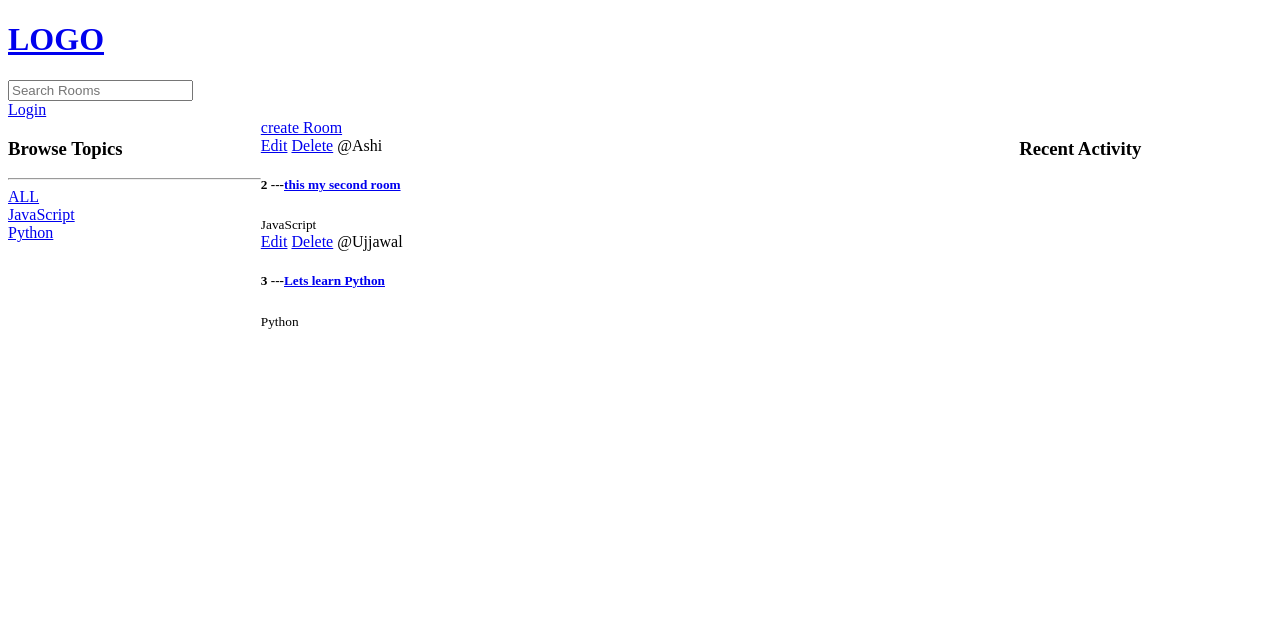
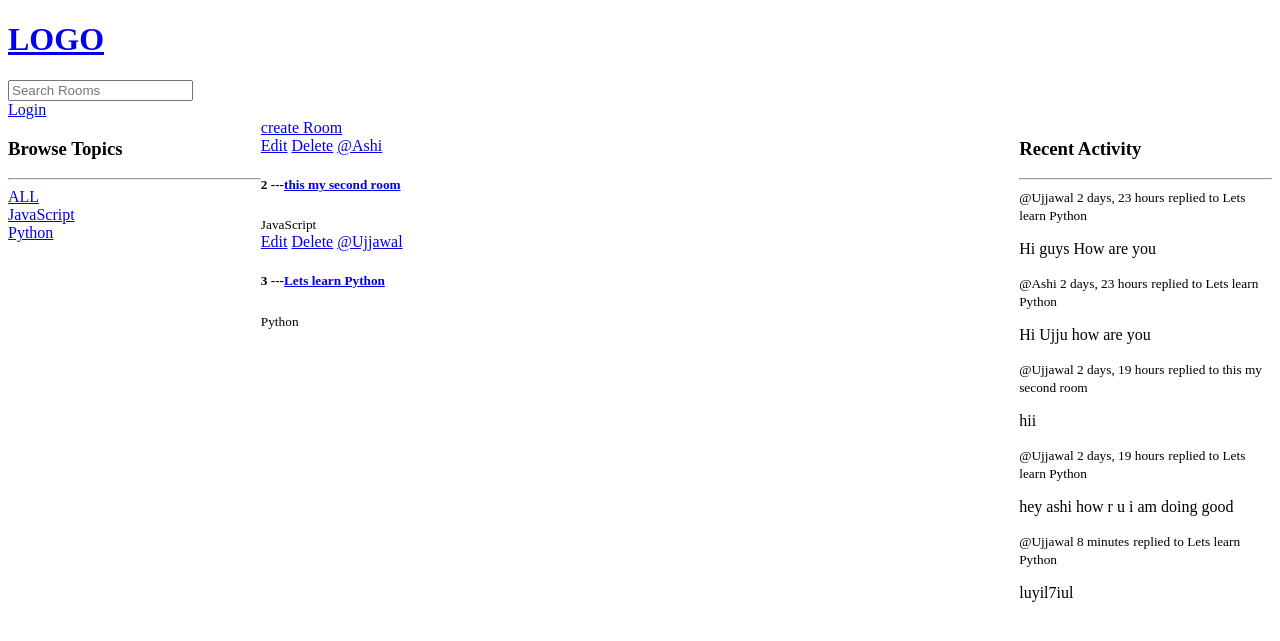
Before and after one commit to Ujj-CodeX/studybudd, a Django app: page / in a window 1280 px wide. Shown: the top 641 px of the page. Run offline with Django 5.2, Linux system fonts and the light colour scheme; data comes from the database, SQL or seed files in the repository; both versions use the stored data as it was after the commit.

Commit message:
Recent Activity implementation

```diff
--- a/base/templates/base/home.html
+++ b/base/templates/base/home.html
@@ -4,17 +4,7 @@
 
 <div class="home-container">
     <div>
-        <h3> Browse Topics</h3>
-        <hr>
-        <div>
-            <a href="{% url 'home' %}">ALL</a>
-        </div>
-
-        {% for topic in topics %}
-        <div>
-            <a href="{% url 'home' %}?q={{topic.name}}">{{topic.name}}</a>
-        </div>
-        {% endfor %}
+        {% include 'base/topic_component.html' %}
     </div>
     <div>
         <a href="{% url 'create-room' %}">create Room</a>
@@ -23,7 +13,7 @@
         <div>
             <a href="{% url 'update-room' room.id %}">Edit</a>
              <a href="{% url 'delete-room' room.id %}">Delete</a>
-            <span>@{{room.host.username}}</span>
+            <a href="{% url 'user-profile' room.host.id %}">@{{ room.host.username }}</a>
             <h5>{{room.id}} ---<a href="/room/{{room.id}}">{{room.name}}</a></h5>
             <small>{{room.topic.name}}</small>
         </div>
@@ -36,6 +26,15 @@
             Recent Activity
 
         </h3>
+        <hr>
+        {% for message in room_message %}
+        <div>
+
+            <small>@{{message.user}}  {{message.created|timesince}}</small>
+            <small>replied to {{message.room}}</small>
+            <p>{{message.body}}</p>
+        </div>
+        {% endfor  %}
     </div>
 </div>
 
--- /dev/null
+++ b/base/templates/base/topic_component.html
@@ -0,0 +1,11 @@
+<h3> Browse Topics</h3>
+        <hr>
+        <div>
+            <a href="{% url 'home' %}">ALL</a>
+        </div>
+
+        {% for topic in topics %}
+        <div>
+            <a href="{% url 'home' %}?q={{topic.name}}">{{topic.name}}</a>
+        </div>
+        {% endfor %}
--- a/base/urls.py
+++ b/base/urls.py
@@ -8,6 +8,7 @@ urlpatterns = [
     path('room/<str:pk>/', views.room, name="room"),
     path('create-room/',views.createRoom,name="create-room"),
     path('update-room/<str:pk>/',views.updateRoom,name="update-room"),
-    path('delete-room/<str:pk>/',views.deleteRoom,name="delete-room")
+    path('delete-room/<str:pk>/',views.deleteRoom,name="delete-room"),
+    path('profile/<str:pk>/',views.userprofile,name="user-profile")
 
 ]
--- a/base/views.py
+++ b/base/views.py
@@ -23,7 +23,8 @@ def home(request):
     rooms = Room.objects.all()
 
     topics= Topic.objects.all()
-    context = {'rooms':rooms,'topics':topics}
+    room_message = Message.objects.all()
+    context = {'rooms':rooms,'topics':topics,'room_message':room_message}
     return render(request,'base/home.html',context)
 
 def room(request,pk):
@@ -44,6 +45,14 @@ def room(request,pk):
 
     context = {'room': room ,'room_messages':room_messages,'participants':participants}
     return render(request,'base/room.html',context)
+
+
+
+def userprofile(request,pk):
+    user = User.objects.get(id=pk)
+    context={'user':user}
+    return render(request,'base/profile.html',context)
+
 
 def createRoom(request):
     form = RoomForm()
```
Also changed, not shown: base/templates/base/profile.html (added, +7 -0 lines), db.sqlite3.
